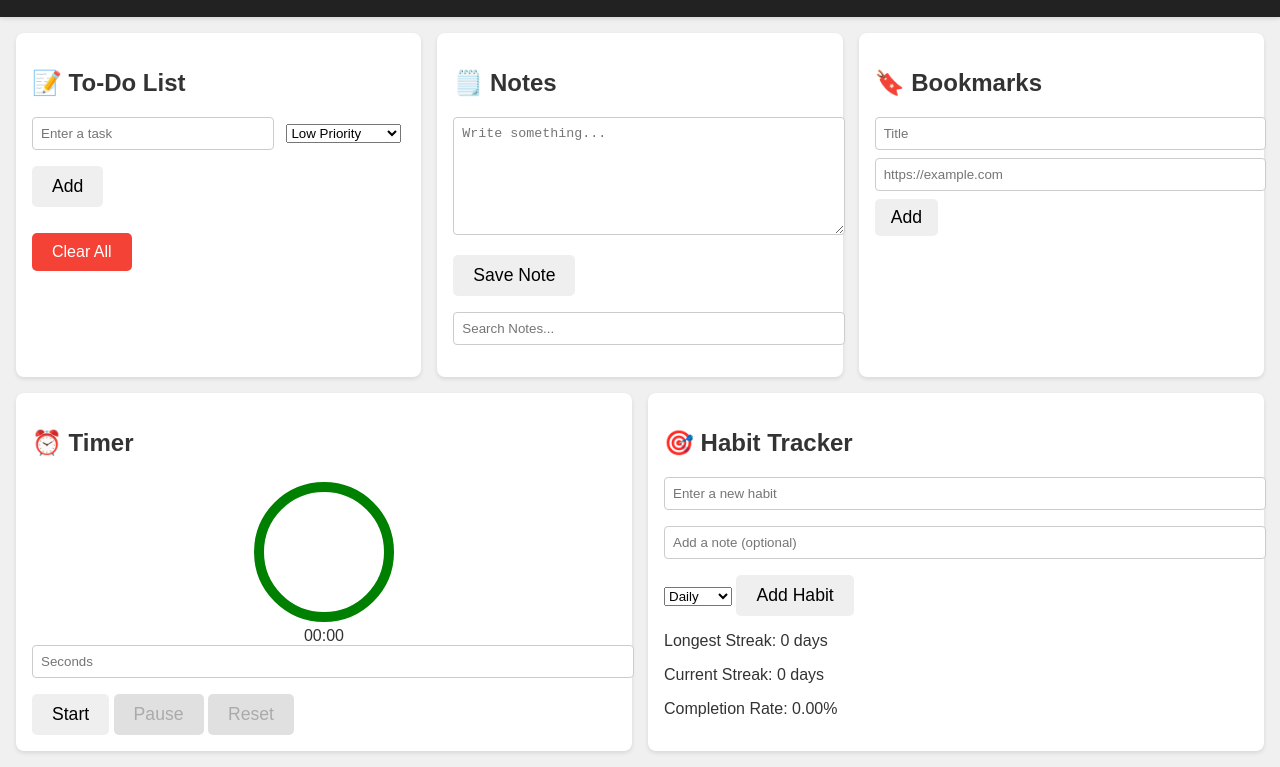
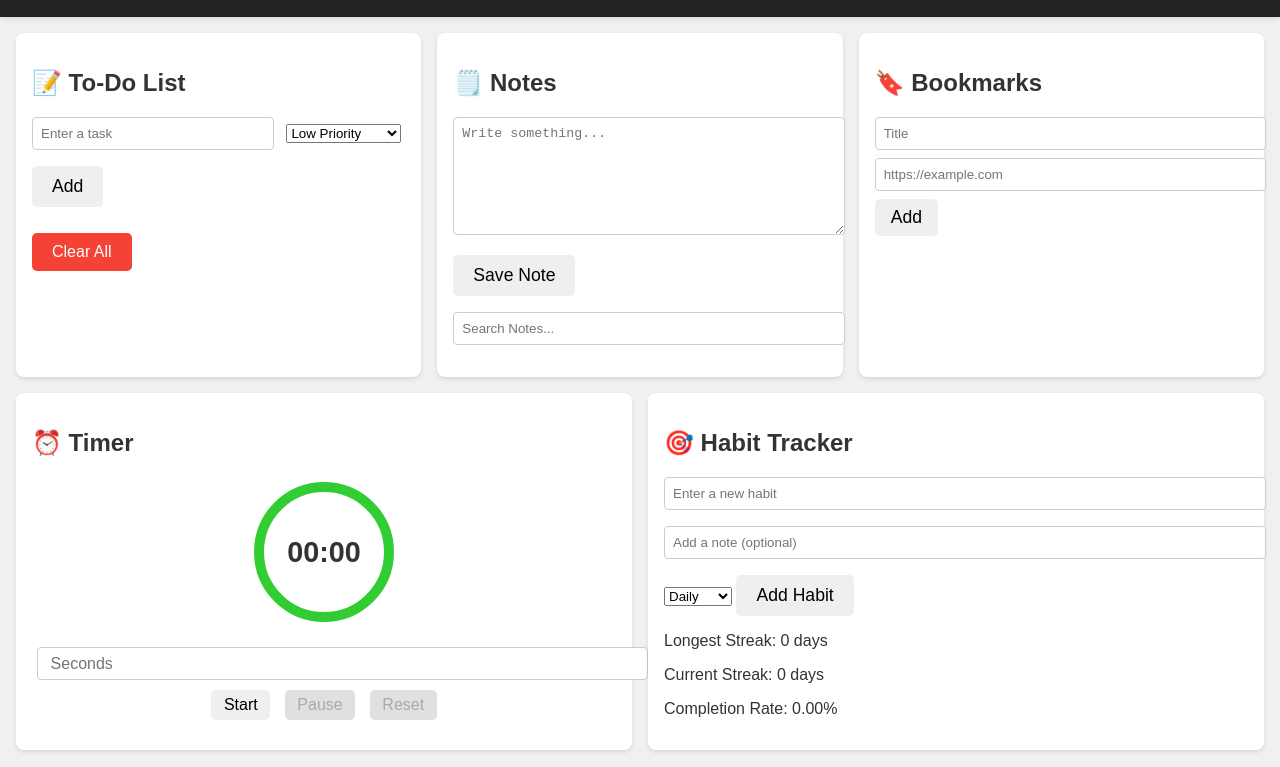
Before and after one commit to cyber-country/Productive_mind, a plain HTML site: page index.html in a window 1280 px wide. Shown: the part 96-863 px from the top of the page. Drawn offline with Linux system fonts and the light colour scheme.

Commit message:
Update style.css

```diff
--- a/style.css
+++ b/style.css
@@ -590,3 +590,61 @@ button:disabled {
   color: #aaa;
   cursor: not-allowed;
 }
+.timer-container {
+  position: relative;
+  width: 150px;
+  height: 150px;
+  margin: 0 auto;
+}
+
+.progress-ring {
+  transform: rotate(-90deg);
+}
+
+.progress-ring__circle {
+  transition: stroke-dashoffset 0.35s;
+  transform: rotate(0deg);
+  transform-origin: 50% 50%;
+}
+
+.time-display {
+  position: absolute;
+  top: 50%;
+  left: 50%;
+  transform: translate(-50%, -50%);
+  font-size: 1.8rem;
+  font-weight: bold;
+}
+
+.timer-controls {
+  margin-top: 1rem;
+  text-align: center;
+}
+
+.timer-controls input,
+.timer-controls button {
+  margin: 0.3rem;
+  padding: 0.4rem 0.8rem;
+  font-size: 1rem;
+}
+.progress-ring {
+  position: absolute;
+  top: 0;
+  left: 0;
+  width: 150px;
+  height: 150px;
+  transform: rotate(-90deg);
+}
+
+.progress-ring__circle {
+  fill: transparent;
+  stroke: limegreen;
+  stroke-width: 10;
+  stroke-linecap: round;
+  r: 65;
+  cx: 75;
+  cy: 75;
+  transition: stroke-dashoffset 0.35s;
+  transform: rotate(0deg);
+  transform-origin: 50% 50%;
+}
```
